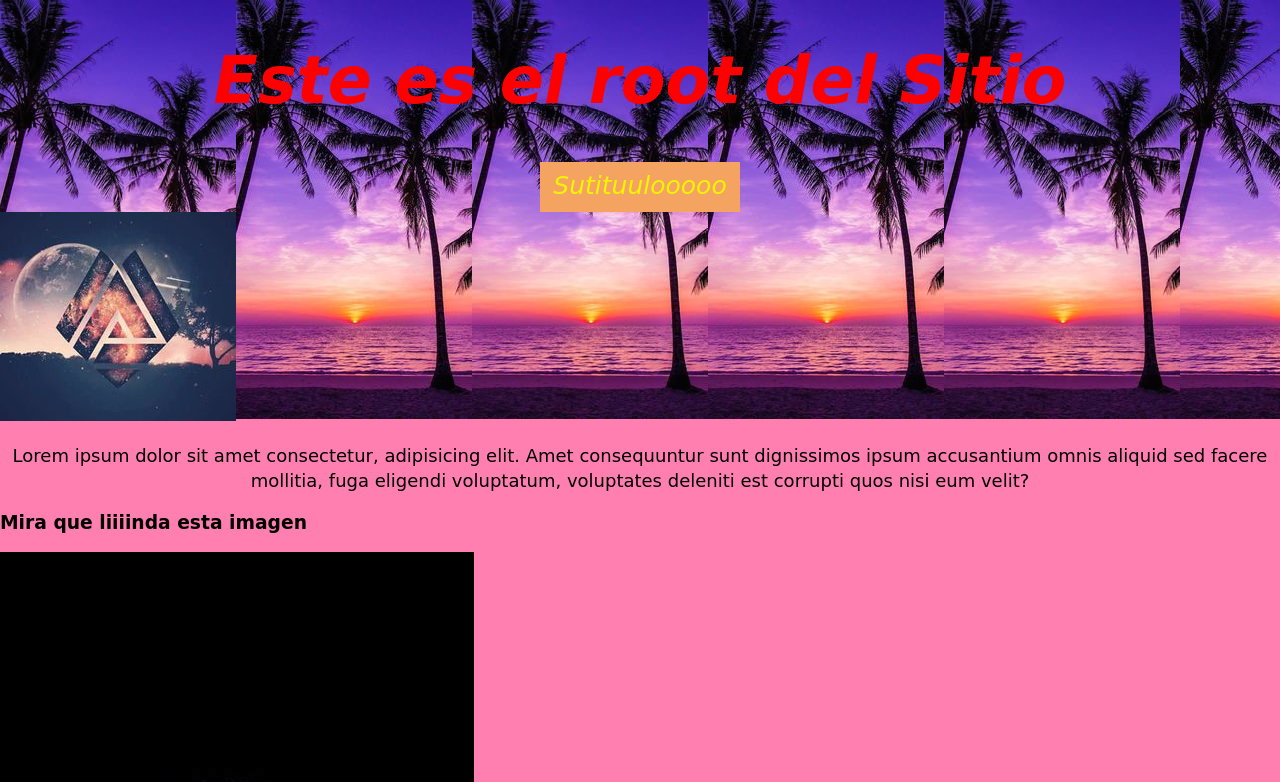
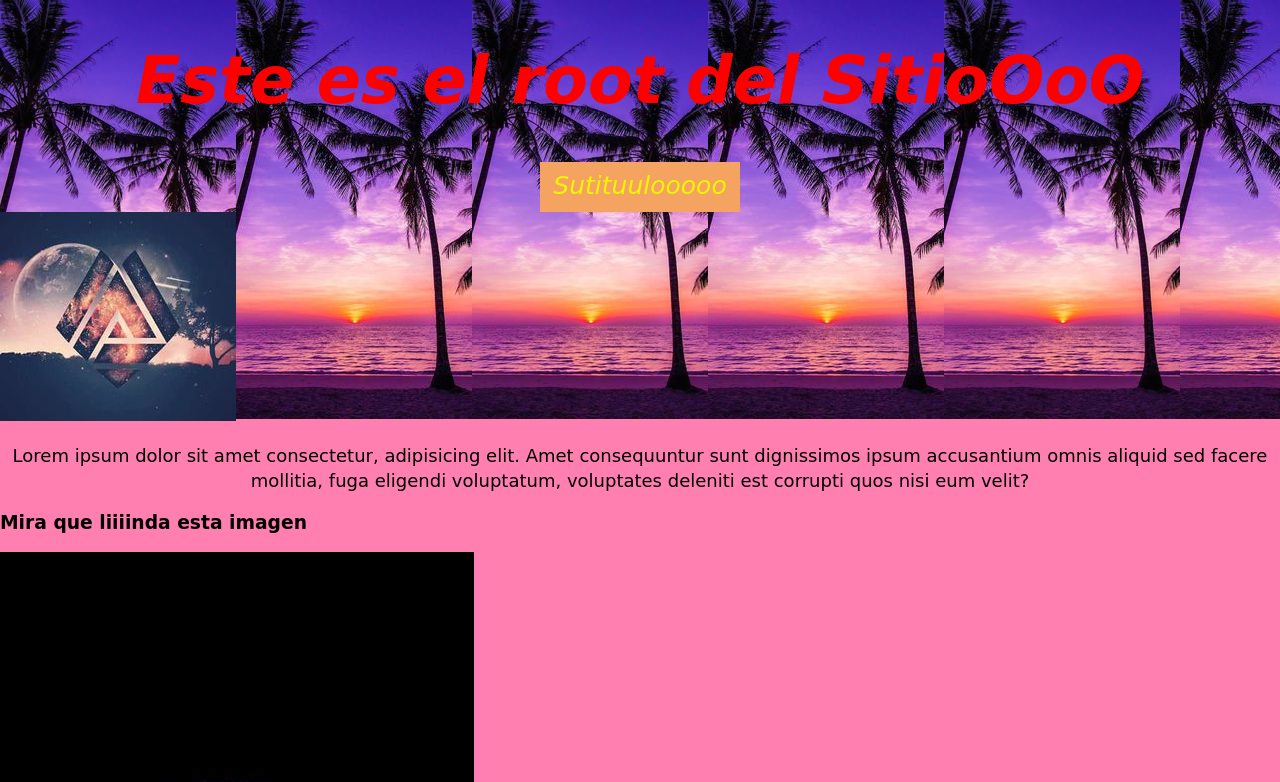
Before and after one commit to Fliberatore88/html, a website: page views/index.html in a window 1280 px wide. Shown: the top 782 px of the page. Drawn offline with Linux system fonts and the light colour scheme; a web font is replaced by a local one.

Commit message:
me bajé el repo en mi pc y estoy haciendo un push de prueba

```diff
--- a/views/index.html
+++ b/views/index.html
@@ -12,7 +12,7 @@
     <link rel="stylesheet" href="/css/styles.css">
 </head>
 <body>
-    <h1>Este es el root del Sitio</h1>
+    <h1>Este es el root del SitioOoO</h1>
 
     <h2 id="subtitulo">Sutituulooooo</h2>
 
```
